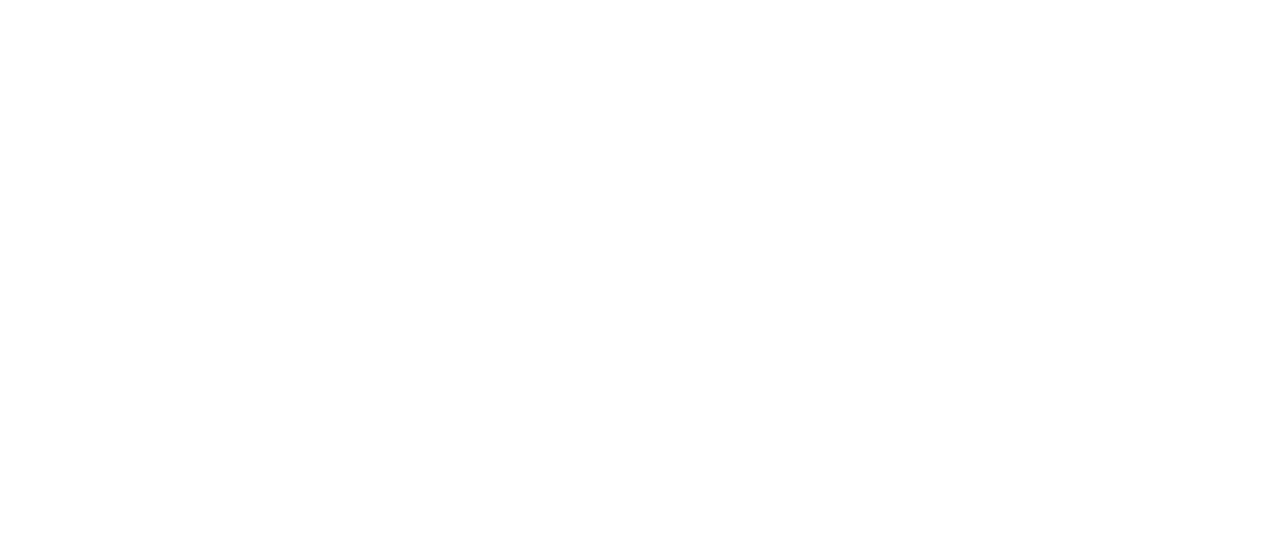
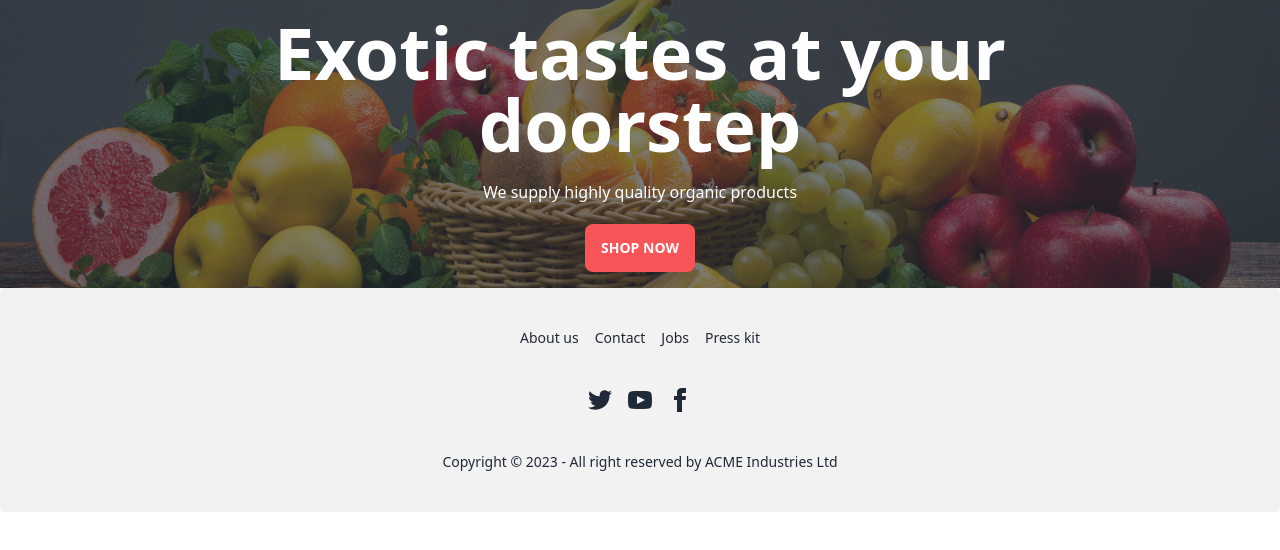
Before and after one commit to 0baydulKuasha/B8A3-fruit-brust, a plain HTML site: page index.html in a window 1280 px wide. Drawn offline with nearby package versions, Linux system fonts and the light colour scheme.

Commit message:
add hero section complete

```diff
--- a/index.html
+++ b/index.html
@@ -7,12 +7,52 @@
     <!-- .tailwind and daisy  -->
     <link href="https://cdn.jsdelivr.net/npm/daisyui@3.4.0/dist/full.css" rel="stylesheet" type="text/css" />
     <script src="https://cdn.tailwindcss.com"></script>
+    <!-- google font  -->
+    <link rel="preconnect" href="https://fonts.googleapis.com">
+    <link rel="preconnect" href="https://fonts.gstatic.com" crossorigin>
+    <link href="https://fonts.googleapis.com/css2?family=Lato:wght@100;300;400;700;900&display=swap" rel="stylesheet">
+    <!-- font awasome  -->
+    <link rel="stylesheet" href="https://cdnjs.cloudflare.com/ajax/libs/font-awesome/6.4.0/css/all.min.css" integrity="sha512-iecdLmaskl7CVkqkXNQ/ZH/XLlvWZOJyj7Yy7tcenmpD1ypASozpmT/E0iPtmFIB46ZmdtAc9eNBvH0H/ZpiBw==" crossorigin="anonymous" referrerpolicy="no-referrer" />
 
 
-    <!-- font awasome  -->
-    <link rel="stylesheet" href="https://cdnjs.cloudflare.com/ajax/libs/font-awesome/6.4.0/css/all.min.css" integrity="sha512-iecdLmaskl7CVkqkXNQ/ZH/XLlvWZOJyj7Yy7tcenmpD1ypASozpmT/E0iPtmFIB46ZmdtAc9eNBvH0H/ZpiBw==" crossorigin="anonymous" referrerpolicy="no-referrer" />
 </head>
 <body>
+<header>
 
+    <!-- Exotic tastes at your doorstep part start -->
+    <div class="hero  " style="background-image: url(images/banner1.png);">
+        <div class="hero-overlay bg-opacity-60"></div>
+        <div class="hero-content text-white text-center text-neutral-content">
+          <div class=" ">
+            <h1 class="mb-5 text-7xl font-bold">Exotic tastes at your <br> doorstep</h1>
+            <p class="mb-5">We supply highly quality organic products</p>
+            <button class="btn  bg-[#F85559] text-white border-none">Shop Now</button>
+          </div>
+        </div>
+      </div>
+
+</header>
+<main>
+
+
+</main>
+<footer class="footer footer-center p-10 bg-base-200 text-base-content rounded">
+    <div class="grid grid-flow-col gap-4">
+      <a class="link link-hover">About us</a>
+      <a class="link link-hover">Contact</a>
+      <a class="link link-hover">Jobs</a>
+      <a class="link link-hover">Press kit</a>
+    </div>
+    <div>
+      <div class="grid grid-flow-col gap-4">
+        <a><svg xmlns="http://www.w3.org/2000/svg" width="24" height="24" viewBox="0 0 24 24" class="fill-current"><path d="M24 4.557c-.883.392-1.832.656-2.828.775 1.017-.609 1.798-1.574 2.165-2.724-.951.564-2.005.974-3.127 1.195-.897-.957-2.178-1.555-3.594-1.555-3.179 0-5.515 2.966-4.797 6.045-4.091-.205-7.719-2.165-10.148-5.144-1.29 2.213-.669 5.108 1.523 6.574-.806-.026-1.566-.247-2.229-.616-.054 2.281 1.581 4.415 3.949 4.89-.693.188-1.452.232-2.224.084.626 1.956 2.444 3.379 4.6 3.419-2.07 1.623-4.678 2.348-7.29 2.04 2.179 1.397 4.768 2.212 7.548 2.212 9.142 0 14.307-7.721 13.995-14.646.962-.695 1.797-1.562 2.457-2.549z"></path></svg></a>
+        <a><svg xmlns="http://www.w3.org/2000/svg" width="24" height="24" viewBox="0 0 24 24" class="fill-current"><path d="M19.615 3.184c-3.604-.246-11.631-.245-15.23 0-3.897.266-4.356 2.62-4.385 8.816.029 6.185.484 8.549 4.385 8.816 3.6.245 11.626.246 15.23 0 3.897-.266 4.356-2.62 4.385-8.816-.029-6.185-.484-8.549-4.385-8.816zm-10.615 12.816v-8l8 3.993-8 4.007z"></path></svg></a>
+        <a><svg xmlns="http://www.w3.org/2000/svg" width="24" height="24" viewBox="0 0 24 24" class="fill-current"><path d="M9 8h-3v4h3v12h5v-12h3.642l.358-4h-4v-1.667c0-.955.192-1.333 1.115-1.333h2.885v-5h-3.808c-3.596 0-5.192 1.583-5.192 4.615v3.385z"></path></svg></a>
+      </div>
+    </div>
+    <div>
+      <p>Copyright © 2023 - All right reserved by ACME Industries Ltd</p>
+    </div>
+  </footer>
 </body>
 </html>
```
